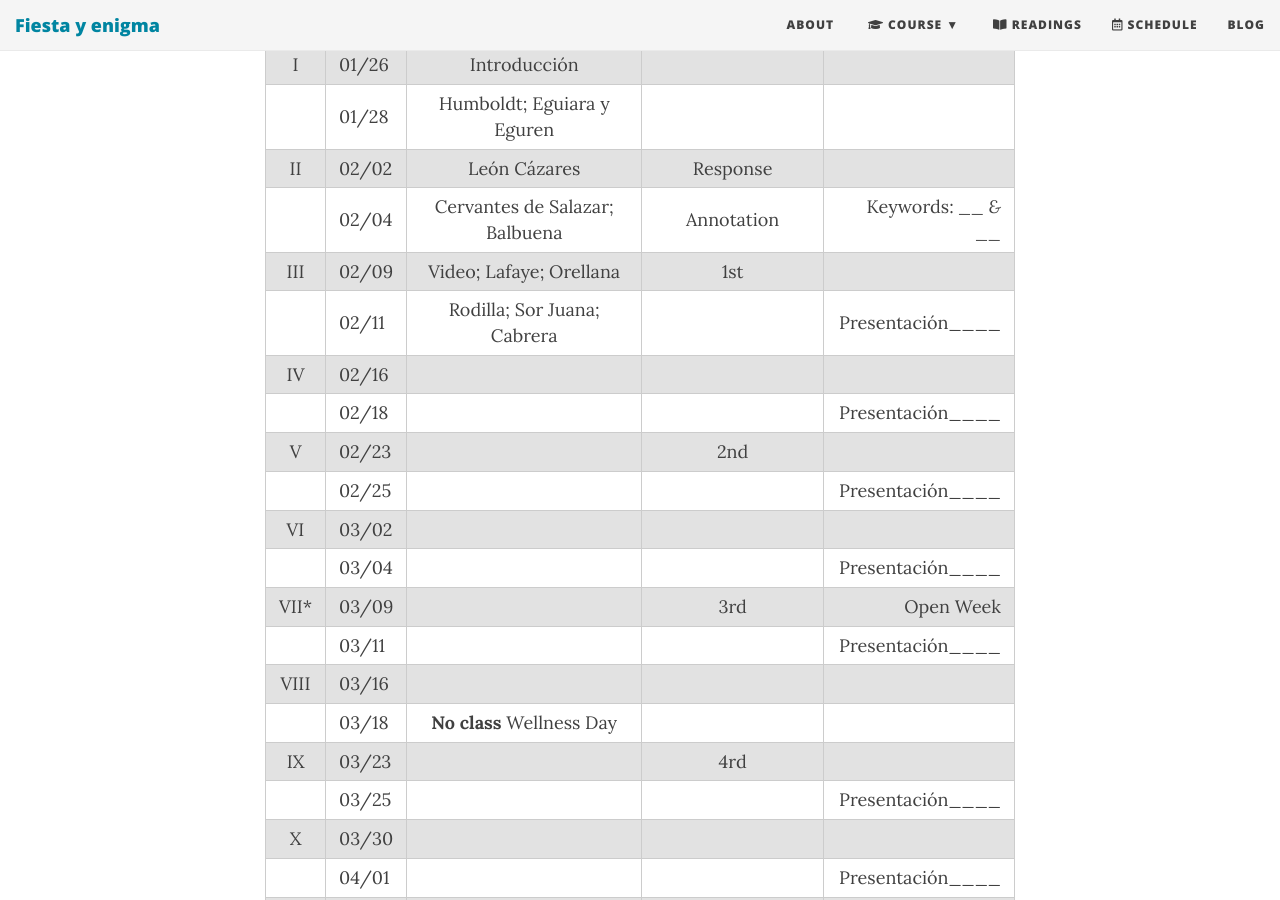
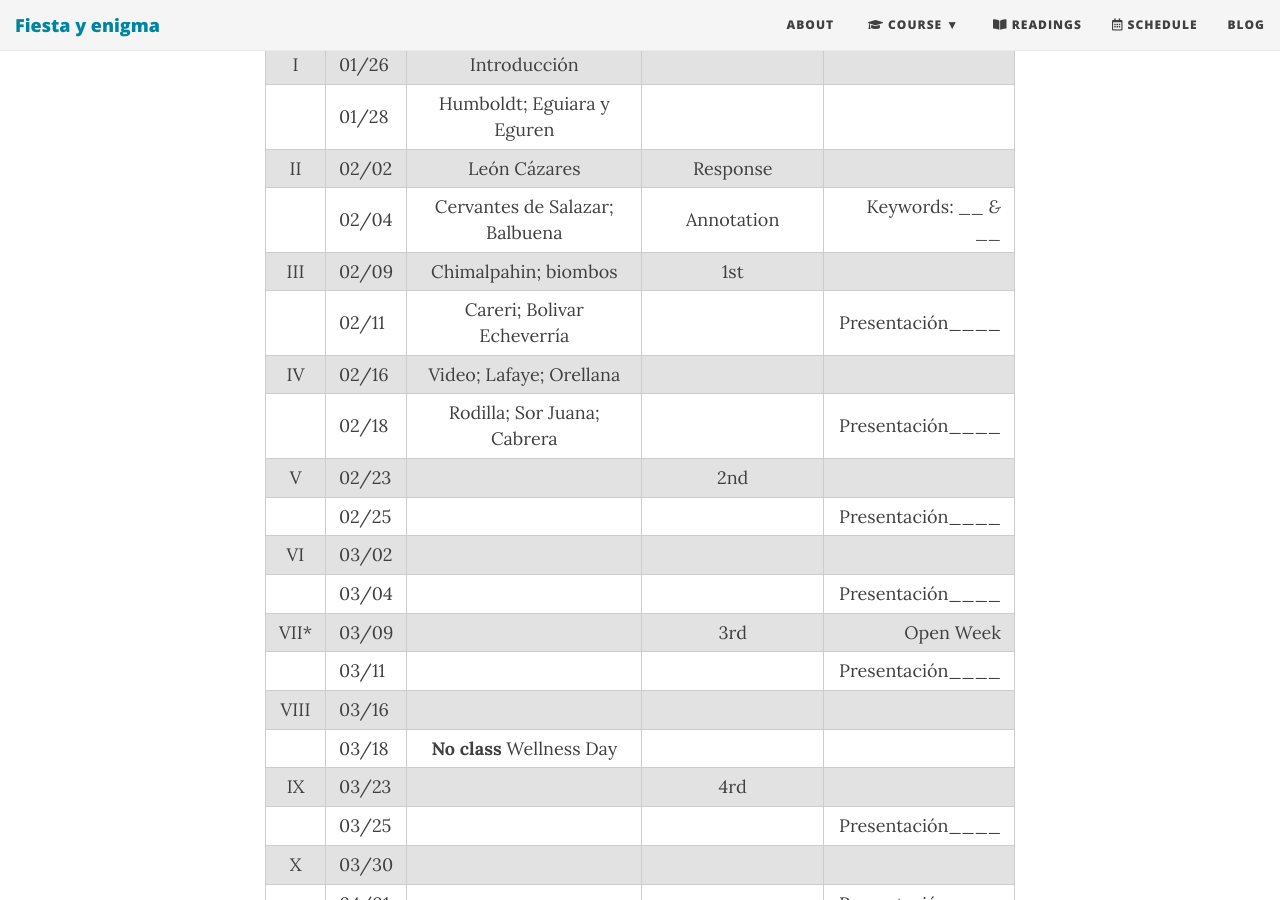
Before and after one commit to Hipomenes/novohispana, a Jekyll site: the page built from calendar.md, in a window 1280 px wide and 900 px high, scrolled down 382 px. Built offline with Jekyll 4.4.1, drawn with Linux system fonts in a browser that asks for light colours; nearby versions of some CDN libraries.

Commit message:
Update calendar.md

```diff
--- a/calendar.md
+++ b/calendar.md
@@ -12,10 +12,10 @@ subtitle: Spring 2021
 |       | 01/28 | Humboldt; Eguiara y Eguren| | |
 |    II | 02/02 | León Cázares | Response |  |
 |       | 02/04 | Cervantes de Salazar; Balbuena  | Annotation | Keywords: ___  & ___ |
-| III   | 02/09 | Video; Lafaye; Orellana | 1st | |
-|       | 02/11 | Rodilla; Sor Juana; Cabrera| | Presentación____ |
-|  IV   | 02/16 | | | |
-|       | 02/18 | | | Presentación____ |
+| III   | 02/09 | Chimalpahin; biombos | 1st | |
+|       | 02/11 | Careri; Bolivar Echeverría | | Presentación____ |
+|  IV   | 02/16 | Video; Lafaye; Orellana | | |
+|       | 02/18 | Rodilla; Sor Juana; Cabrera | | Presentación____ |
 | V     | 02/23 | | 2nd | |
 |       | 02/25 | | | Presentación____ |
 | VI    | 03/02 | | | |
```
